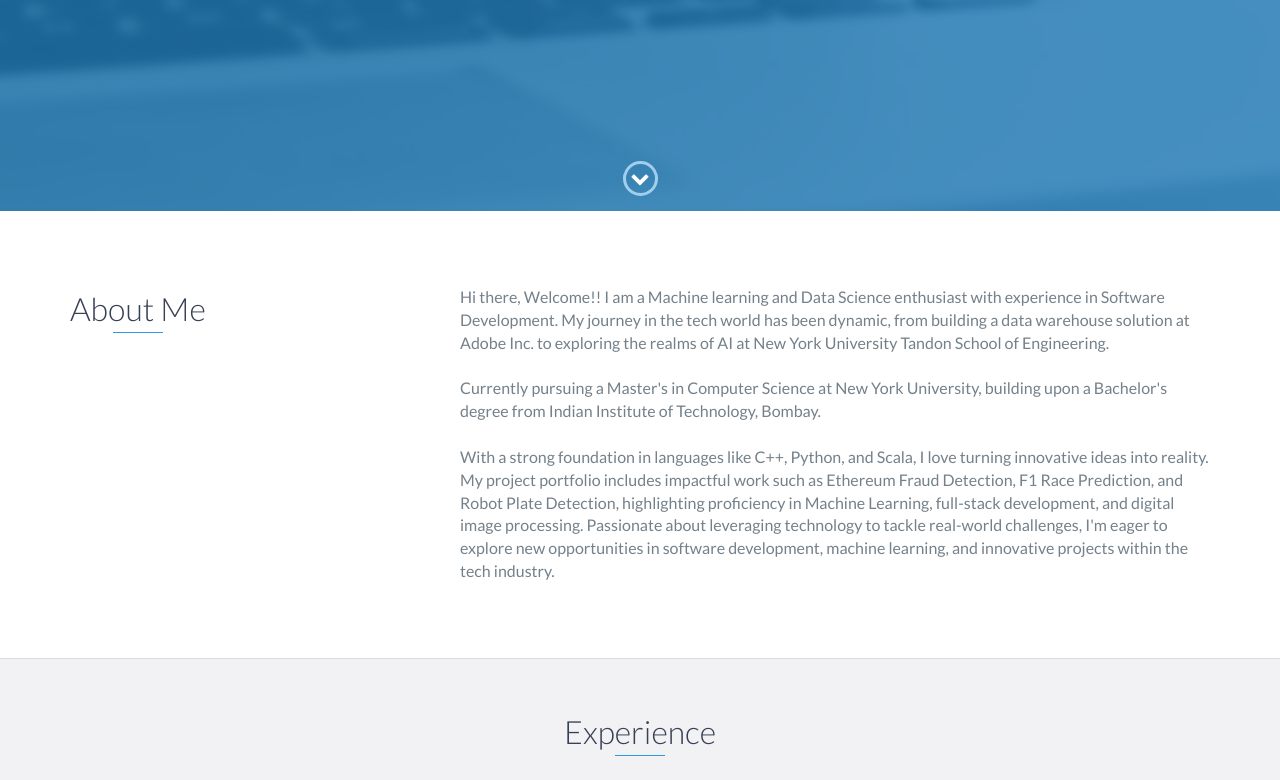
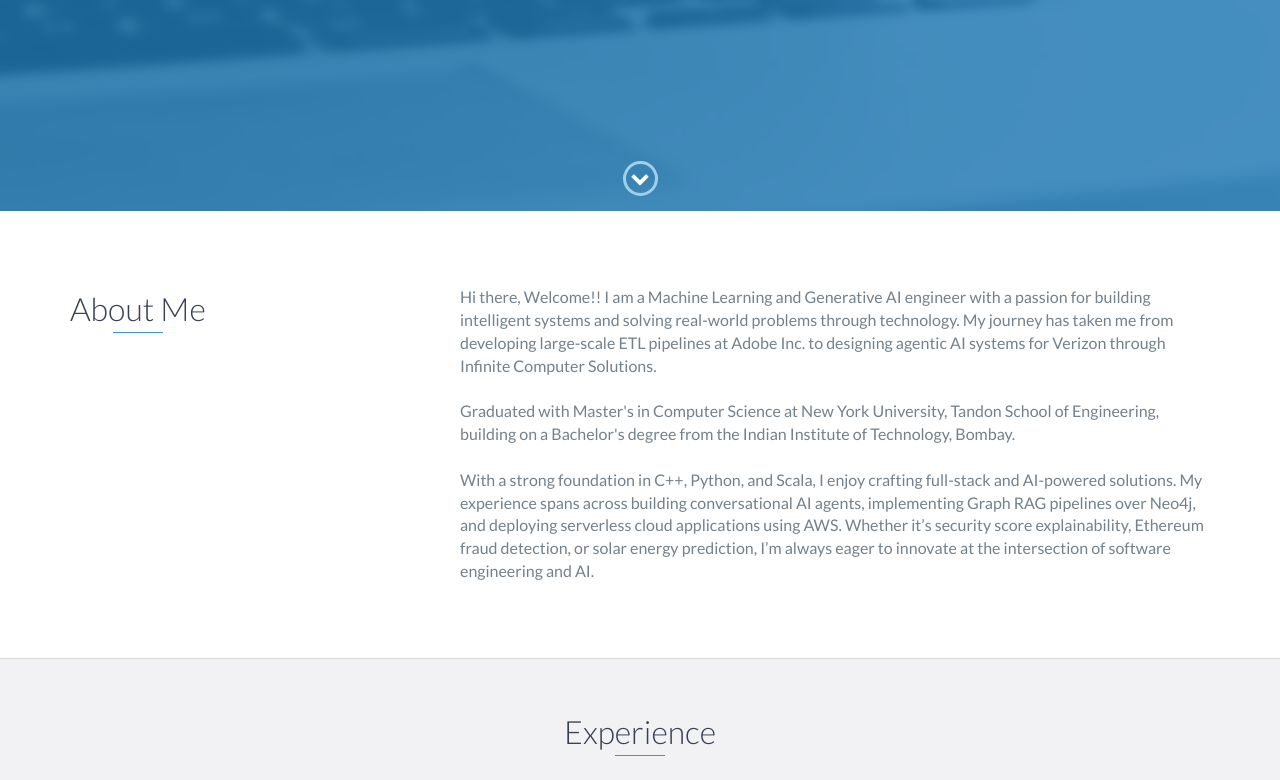
Before and after one commit to TekuriSaiAkhil/portfolio, a website: page index.html in a window 1280 px wide. Shown: the part 589-1369 px from the top of the page. Drawn offline with nearby package versions, Linux system fonts and the light colour scheme.

Commit message:
update about me section

```diff
--- a/index.html
+++ b/index.html
@@ -73,14 +73,15 @@
                 </div>
                 <div class="col-md-8">
                     <p>
-                        Hi there, Welcome!! I am a Machine learning and Data Science enthusiast with experience in Software Development. My journey in the tech world has been dynamic, from building a data warehouse solution at Adobe Inc. to exploring the realms of AI at New York University Tandon School of Engineering.
-                    </p>
-                    <br>
-                    <p>Currently pursuing a Master's in Computer Science at New York University, building upon a Bachelor's degree from Indian Institute of Technology, Bombay.
+                        Hi there, Welcome!! I am a Machine Learning and Generative AI engineer with a passion for building intelligent systems and solving real-world problems through technology. My journey has taken me from developing large-scale ETL pipelines at Adobe Inc. to designing agentic AI systems for Verizon through Infinite Computer Solutions.
                     </p>
                     <br>
                     <p>
-                        With a strong foundation in languages like C++, Python, and Scala, I love turning innovative ideas into reality. My project portfolio includes impactful work such as Ethereum Fraud Detection, F1 Race Prediction, and Robot Plate Detection, highlighting proficiency in Machine Learning, full-stack development, and digital image processing. Passionate about leveraging technology to tackle real-world challenges, I'm eager to explore new opportunities in software development, machine learning, and innovative projects within the tech industry.
+                        Graduated with Master's in Computer Science at New York University, Tandon School of Engineering, building on a Bachelor's degree from the Indian Institute of Technology, Bombay.
+                    </p>
+                    <br>
+                    <p>
+                        With a strong foundation in C++, Python, and Scala, I enjoy crafting full-stack and AI-powered solutions. My experience spans across building conversational AI agents, implementing Graph RAG pipelines over Neo4j, and deploying serverless cloud applications using AWS. Whether it’s security score explainability, Ethereum fraud detection, or solar energy prediction, I’m always eager to innovate at the intersection of software engineering and AI.
                     </p>
                 </div>
             </div>
```
